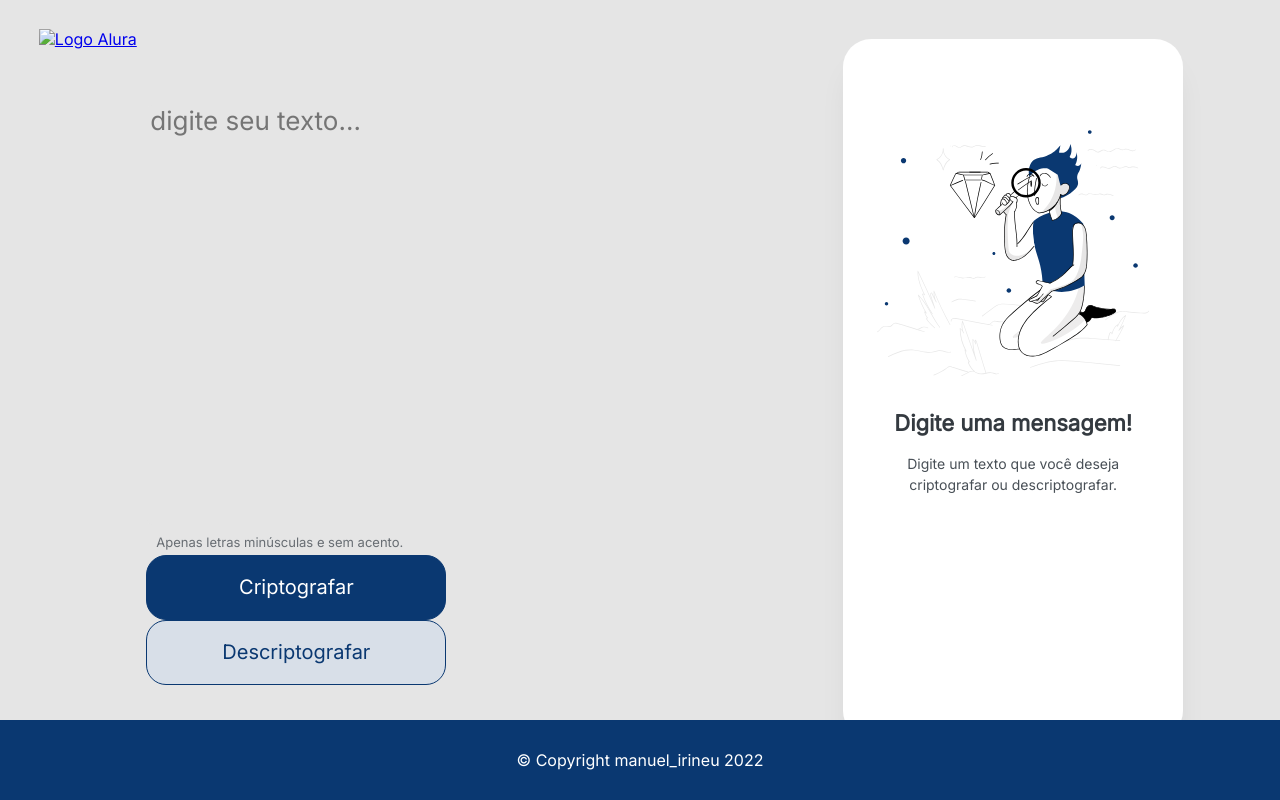
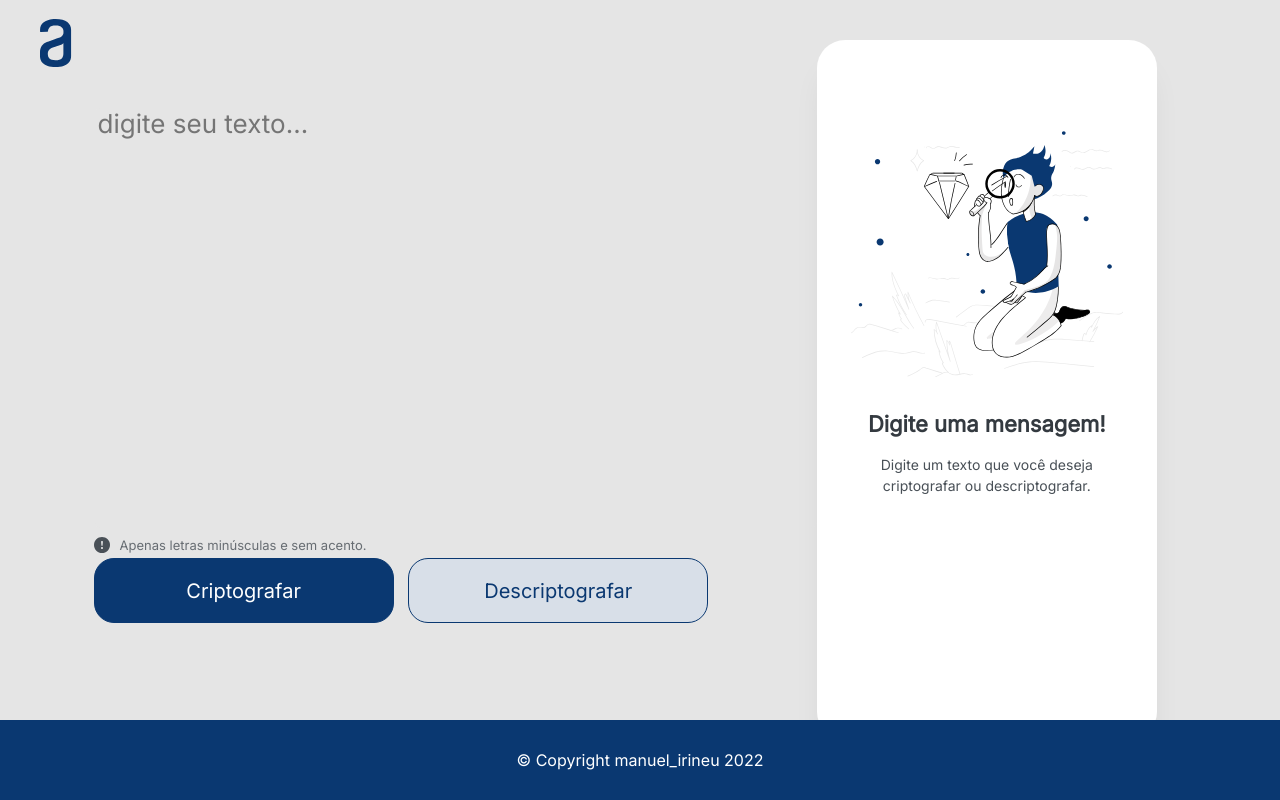
Before and after one commit to irineubsd/Projeto_encriptador, a plain HTML site: page index.html in a window 1280 px wide. Drawn offline with Linux system fonts and the light colour scheme; files whose address does not match are found by name.

Commit message:
Update index.html

```diff
--- a/index.html
+++ b/index.html
@@ -15,7 +15,7 @@
 <body>
     <main class="container">
         <header class="logo">
-            <a href="index.html"><img src="imagens/logo.svg" alt="Logo Alura"></a>
+            <a href="index.html"><img src="/logo.svg" alt="Logo Alura"></a>
         </header>
 
         <section class="section1">
@@ -24,7 +24,7 @@
                     placeholder="digite seu texto..." ></textarea>
 
                 <div class="regra">
-                    <img src="imagens/icone_exclamacao.svg" alt="">
+                    <img src="/icone_exclamacao.svg" alt="">
                     <h3 class="alerta">Apenas letras minúsculas e sem acento.</h3>
                 </div>
 
```
